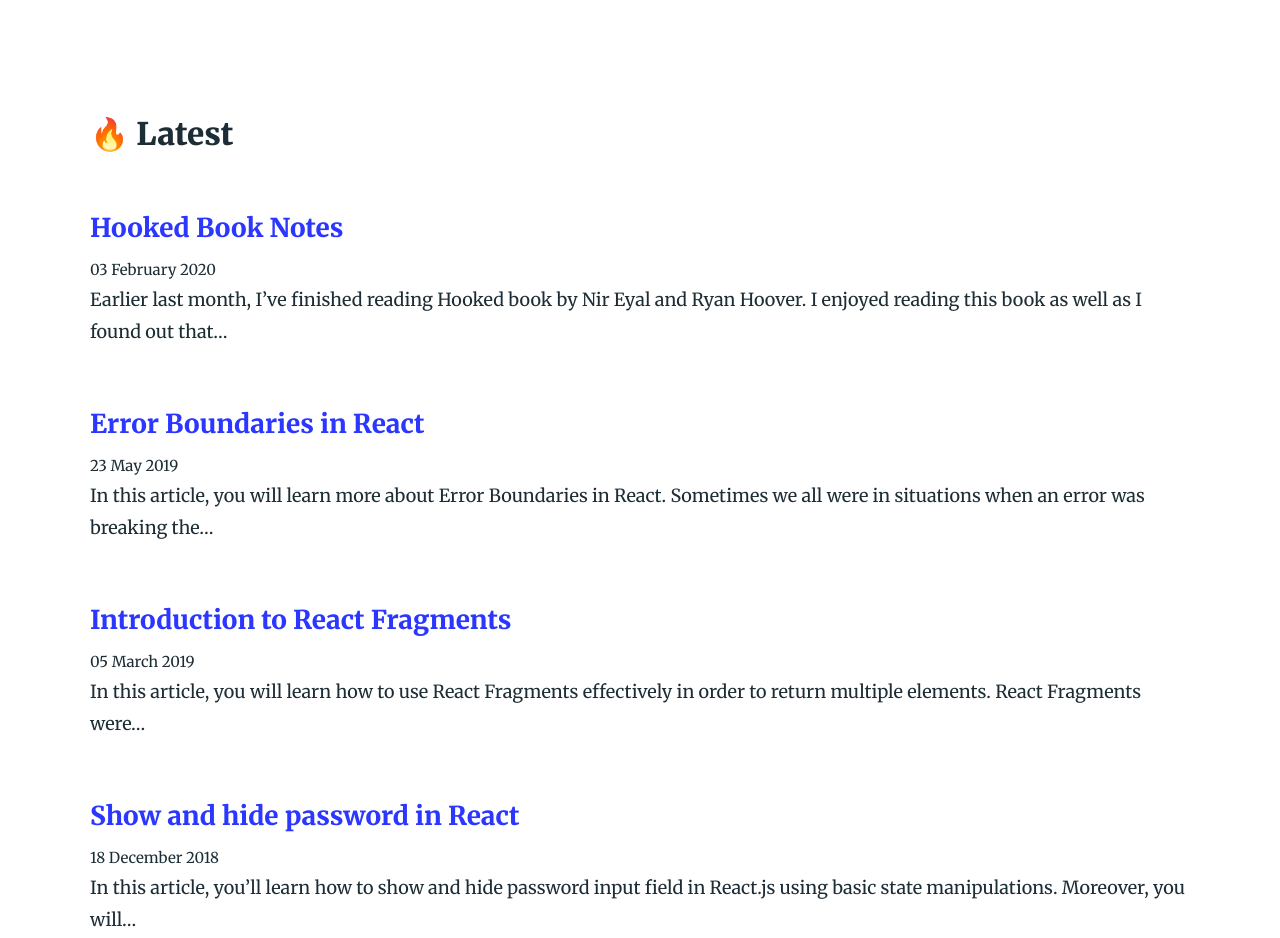
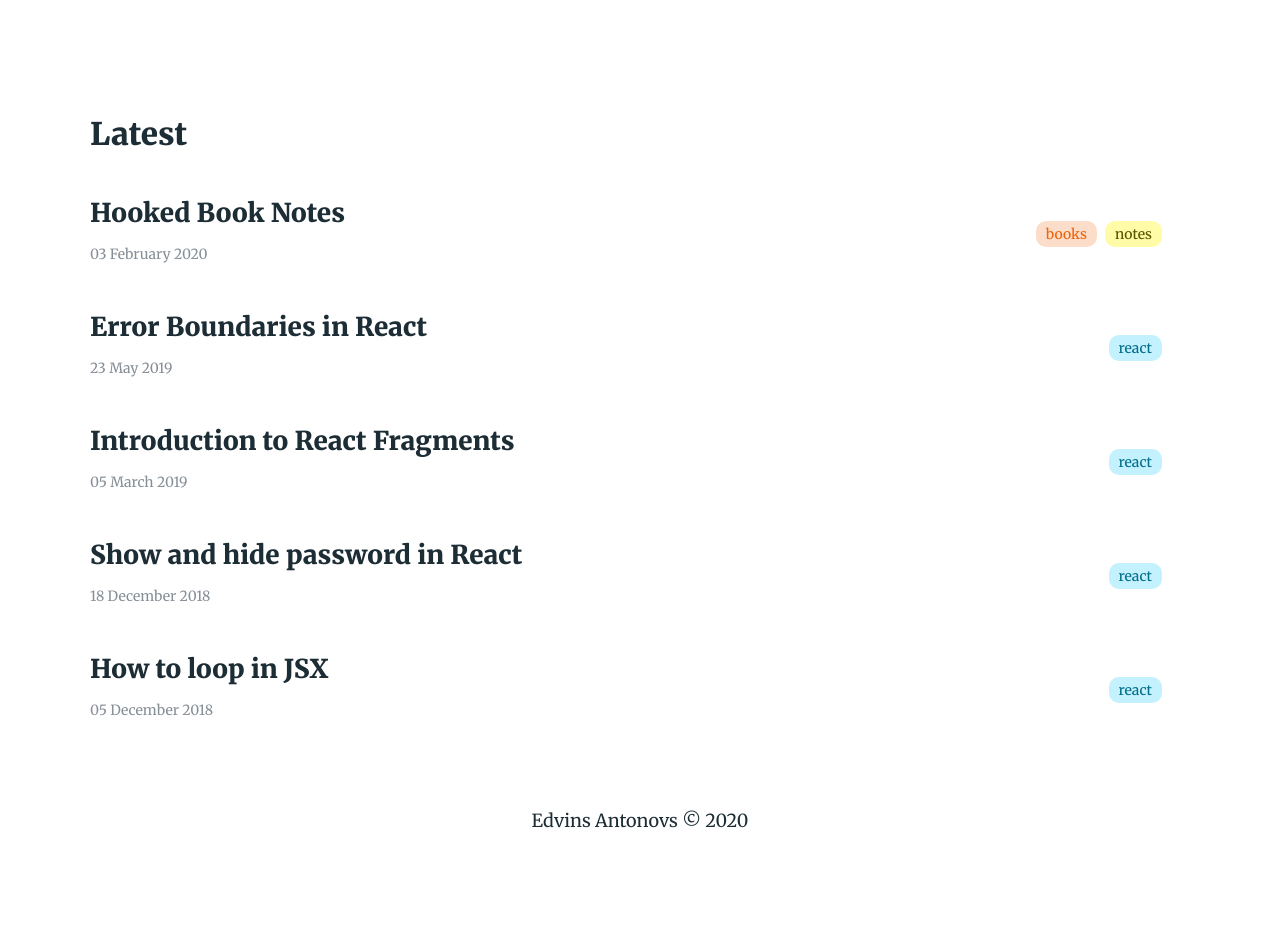
Before and after one commit to ummahusla/edvins-io-poc, a Gatsby site: page / in a window 1280 px wide. Shown: the part 671-1609 px from the top of the page. After the commit the page ends 1537 px from the top, so only its background shows below. Built offline with nearby package versions, Linux system fonts and the light colour scheme; Gatsby itself is replaced by a stand-in of ours; some packages are replaced by stand-ins of ours.

Commit message:
Added few things

```diff
--- a/gatsby-node.js
+++ b/gatsby-node.js
@@ -5,7 +5,6 @@ exports.createPages = ({ graphql, actions }) => {
   const { createPage } = actions;
 
   const blogPost = path.resolve(`./src/templates/blog-post.js`);
-
   return graphql(
     `
       {
--- a/package.json
+++ b/package.json
@@ -18,6 +18,7 @@
     "@mdx-js/mdx": "^1.4.0",
     "@mdx-js/react": "^1.4.0",
     "@mdx-js/tag": "^0.20.3",
+    "classnames": "^2.2.6",
     "gatsby": "^2.14.4",
     "gatsby-image": "^2.0.22",
     "gatsby-plugin-feed": "^2.0.8",
@@ -36,8 +37,8 @@
     "gatsby-source-filesystem": "^2.0.2",
     "gatsby-transformer-remark": "^2.1.6",
     "gatsby-transformer-sharp": "^2.1.3",
+    "mdx-utils": "^0.2.0",
     "node-sass": "^4.14.1",
-    "mdx-utils": "^0.2.0",
     "prism-react-renderer": "^0.1.5",
     "react": "^16.5.1",
     "react-dom": "^16.5.1",
--- a/src/components/Latest/index.js
+++ /dev/null
@@ -1,32 +0,0 @@
-import React from 'react';
-import { Link } from 'gatsby';
-
-import styles from './styles.module.scss';
-
-const Latest = ({ posts }) => {
-  return (
-    <section className={styles.latest}>
-      <h2>🔥 Latest</h2>
-
-      {posts.map(({ node }) => {
-        const title = node.frontmatter.title || node.fields.slug;
-
-        return (
-          <div key={node.fields.slug}>
-            <h3 className={styles.header}>
-              <Link className={styles.link} to={node.fields.slug}>
-                {title}
-              </Link>
-            </h3>
-
-            <small>{node.frontmatter.date}</small>
-
-            <p dangerouslySetInnerHTML={{ __html: node.excerpt }} />
-          </div>
-        );
-      })}
-    </section>
-  );
-};
-
-export default Latest;
--- a/src/components/Latest/styles.module.scss
+++ /dev/null
@@ -1,12 +0,0 @@
-.latest {
-  margin: 64px 0;
-
-  .header {
-    margin-bottom: 10px;
-    font-weight: 900;
-  }
-
-  .link {
-    box-shadow: none;
-  }
-}
--- /dev/null
+++ b/src/components/List/index.js
@@ -0,0 +1,34 @@
+import React from 'react';
+import { Link } from 'gatsby';
+
+import Tags from '../Tags';
+
+import styles from './styles.module.scss';
+
+const List = ({ posts }) => {
+  return (
+    <section className={styles.list}>
+      <h2>Latest</h2>
+
+      {posts &&
+        posts.map(({ node }) => {
+          const title = node.frontmatter.title || node.fields.slug;
+
+          return (
+            <Link className={styles.link} key={node.fields.slug} to={node.fields.slug}>
+              <div className={styles.post}>
+                <div className={styles.meta}>
+                  <h3 className={styles.header}>{title}</h3>
+                  <time>{node.frontmatter.date}</time>
+                </div>
+
+                <Tags tags={node.frontmatter.tags} />
+              </div>
+            </Link>
+          );
+        })}
+    </section>
+  );
+};
+
+export default List;
--- /dev/null
+++ b/src/components/List/styles.module.scss
@@ -0,0 +1,45 @@
+$background-color: #fff;
+$default-color: #1d2d35;
+$subtitle-color: #868e96;
+
+.list {
+  margin: 64px 0;
+
+  .link {
+    color: $default-color;
+    box-shadow: none;
+
+    &:hover {
+      text-decoration: none;
+    }
+  }
+
+  .post {
+    display: flex;
+    justify-content: space-between;
+    align-items: center;
+    border-radius: 5px;
+    margin-left: -24px;
+    margin-bottom: 12px;
+    padding: 16px 24px;
+    transition: background-color 0.1s ease;
+
+    &:hover {
+      background-color: darken($background-color, 5%);
+    }
+
+    .meta {
+      .header {
+        margin: 0;
+        font-weight: 900;
+        margin-bottom: 10px;
+      }
+
+      time {
+        color: $subtitle-color;
+        font-weight: 400;
+        font-size: 14px;
+      }
+    }
+  }
+}
--- /dev/null
+++ b/src/components/Tags/index.js
@@ -0,0 +1,20 @@
+import React from 'react';
+import classnames from 'classnames';
+
+import styles from './styles.module.scss';
+
+const Tags = ({ tags }) => {
+  return (
+    <>
+      {tags && (
+        <div className={styles.tags}>
+          {tags.map(tag => (
+            <div className={styles.tag + ` tag-${tag.toLowerCase()}`}>{tag}</div>
+          ))}
+        </div>
+      )}
+    </>
+  );
+};
+
+export default Tags;
--- /dev/null
+++ b/src/components/Tags/styles.module.scss
@@ -0,0 +1,59 @@
+$background-color: #fff;
+$default-color: #1d2d35;
+
+$react-tag: #61dafb;
+$notes-tag: #fff740;
+$books-tag: #fbceb1;
+$angular-tag: #ff4081;
+$cms-tag: #63c7b2;
+$productivity-tag: #8e6c88;
+
+.tags {
+  display: flex;
+  align-items: center;
+  font-weight: 400;
+  font-size: 14px;
+
+  .tag {
+    display: block;
+    font-weight: 500;
+    background-color: darken($background-color, 5%);
+    color: $default-color;
+    margin: 4px;
+    padding: 6px 10px;
+    border-radius: 10px;
+    border-bottom: 0;
+    white-space: nowrap;
+    line-height: 1;
+  }
+
+  :global(.tag-react) {
+    color: darken($react-tag, 40%) !important;
+    background-color: lighten($react-tag, 20%) !important;
+  }
+
+  :global(.tag-notes) {
+    color: darken($notes-tag, 45%) !important;
+    background-color: lighten($notes-tag, 20%) !important;
+  }
+
+  :global(.tag-books) {
+    color: darken($books-tag, 35%) !important;
+    background-color: lighten($books-tag, 5%) !important;
+  }
+
+  :global(.tag-angular) {
+    color: darken($angular-tag, 30%) !important;
+    background-color: lighten($angular-tag, 25%) !important;
+  }
+
+  :global(.tag-cms) {
+    color: darken($cms-tag, 30%) !important;
+    background-color: lighten($cms-tag, 20%) !important;
+  }
+
+  :global(.tag-productivity) {
+    color: darken($productivity-tag, 30%) !important;
+    background-color: lighten($productivity-tag, 25%) !important;
+  }
+}
--- a/src/pages/index.js
+++ b/src/pages/index.js
@@ -3,7 +3,7 @@ import { Link, graphql } from 'gatsby';
 
 import Bio from '../components/Bio';
 import Layout from '../components/Layout';
-import Latest from '../components/Latest';
+import List from '../components/List';
 import SEO from '../components/seo';
 
 const BlogIndex = ({ data, location }) => {
@@ -13,24 +13,18 @@ const BlogIndex = ({ data, location }) => {
   const siteTitle = data.site.siteMetadata.title;
   const posts = data.allMdx.edges;
 
-  // FIXME: Remove me after testing
-  const newPosts = [...posts, ...posts, ...posts, ...posts, ...posts, ...posts, ...posts, ...posts];
-
   return (
     <Layout location={location} title={siteTitle}>
       <SEO title={INDEX_PAGE_TITLE} keywords={INDEX_PAGE_KEYWORDS} />
 
       <Bio />
 
-      <Latest posts={newPosts} />
+      <List posts={posts} />
     </Layout>
   );
 };
 
 export default BlogIndex;
-
-// FIXME:
-// allMdx(sort: { fields: [frontmatter___date], order: DESC }, limit: 5)
 
 export const pageQuery = graphql`
   query {
@@ -39,7 +33,7 @@ export const pageQuery = graphql`
         title
       }
     }
-    allMdx(sort: { fields: [frontmatter___date], order: DESC }) {
+    allMdx(sort: { fields: [frontmatter___date], order: DESC }, limit: 5) {
       edges {
         node {
           excerpt
@@ -49,6 +43,7 @@ export const pageQuery = graphql`
           frontmatter {
             date(formatString: "DD MMMM YYYY")
             title
+            tags
           }
         }
       }
--- a/src/templates/blog-post.js
+++ b/src/templates/blog-post.js
@@ -63,6 +63,7 @@ export const pageQuery = graphql`
       frontmatter {
         title
         date(formatString: "DD MMMM YYYY")
+        tags
       }
       body
     }
```
Also changed, not shown: 1 other file.
